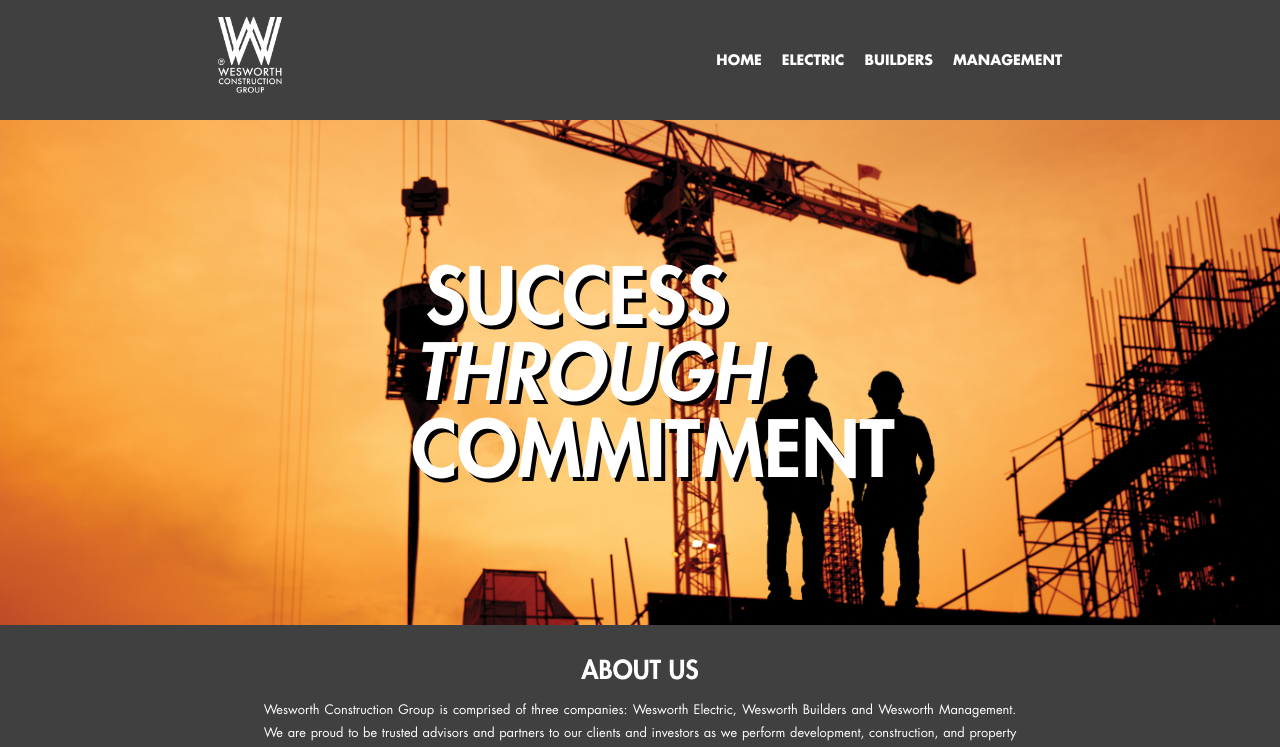
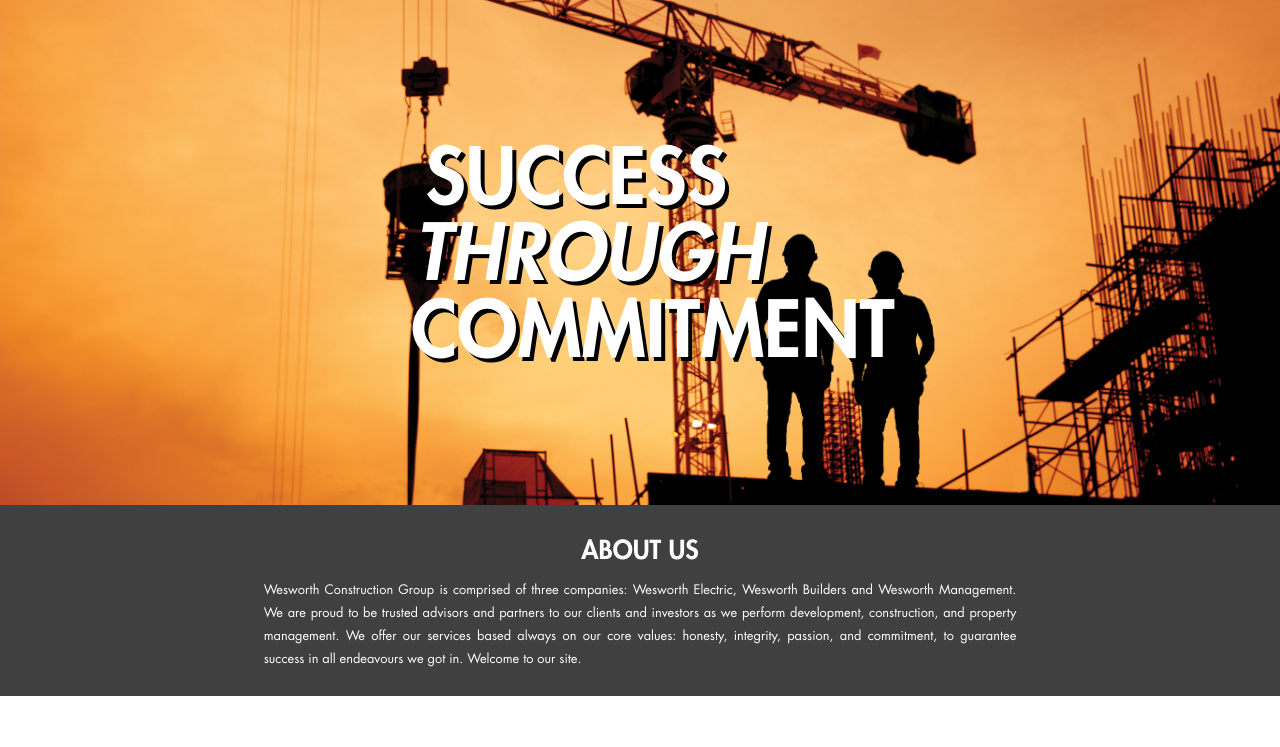
Before and after one commit to HDOSURREGO/wesworth, a React (Create React App) app: page / in a window 1280 px wide. Shown: the top 747 px of the page. Built offline with nearby package versions, Linux system fonts and the light colour scheme.

Commit message:
navbar fixed

```diff
--- a/src/components/NavBar.css
+++ b/src/components/NavBar.css
@@ -3,8 +3,12 @@
 	flex-flow: row nowrap;
 	justify-content: space-evenly;
 	align-items: center;
+	position: fixed;
+	top: 0;
+	width: 100%;
+	overflow: hidden;
 	background: #404041;
-	color: white;
+	opacity: 0.5;
 	height: 15vh;
 }
 
@@ -15,18 +19,29 @@
 	float: left;
 }
 
+.nav-logo:hover {
+	background: #ddd;
+	color: black;
+}
+
 .nav-titles ul li {
 	float: right;
 	list-style: none;
 	padding: 10px;
 	font-family: "futuraStdBold";
 	font-size: 1.1vw;
+	color: black;
 }
 
 .nav-titles ul li a {
 	text-decoration: none;
 }
 
+.nav-titles ul li a:hover {
+	background: #ddd;
+	color: black;
+}
+
 .link {
 	color: white;
 }
```
